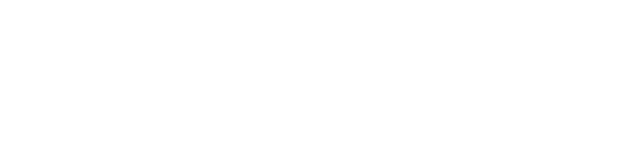
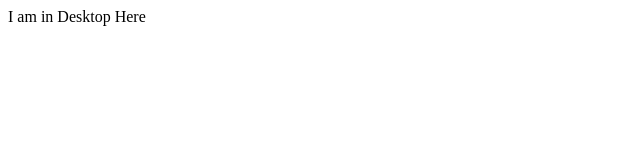
Before and after one commit to arman9022/javascript, a plain HTML site: page index.html in a window 1280 px wide. Shown: the whole page, without its empty margins (0-640 px from the left). Drawn offline with Linux system fonts and the light colour scheme.

Commit message:
first commit

```diff
--- a/index.html
+++ b/index.html
@@ -6,6 +6,6 @@
   <title>JS 4</title>
 </head>
 <body>
-
+  I am in Desktop Here
 </body>
 </html>
```
